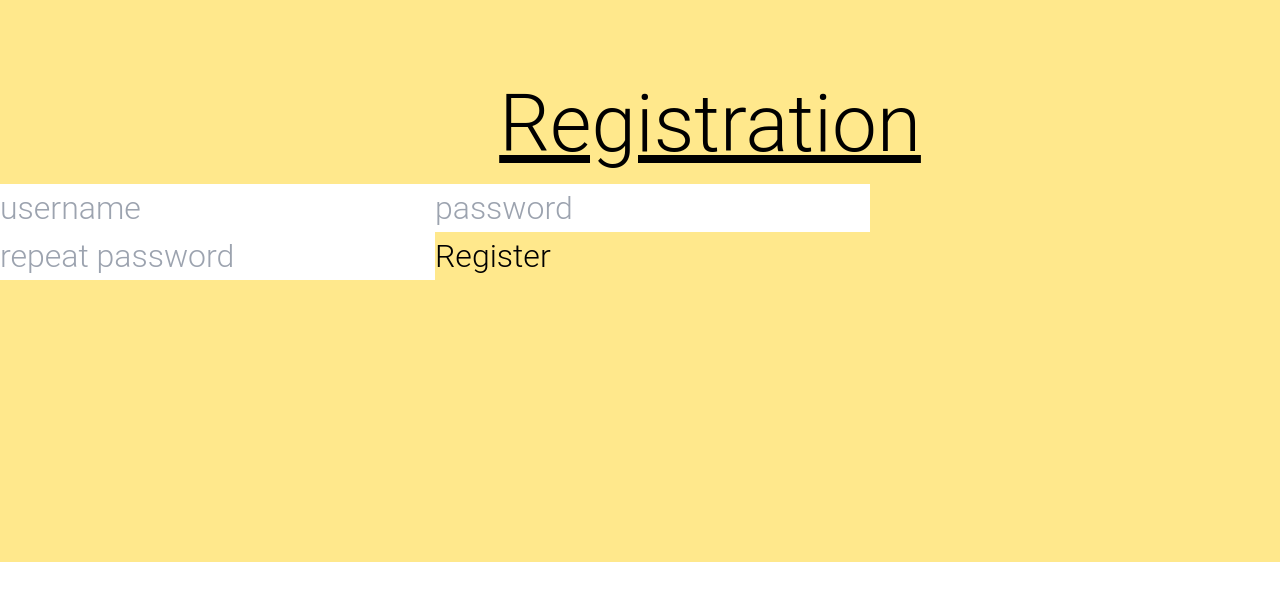
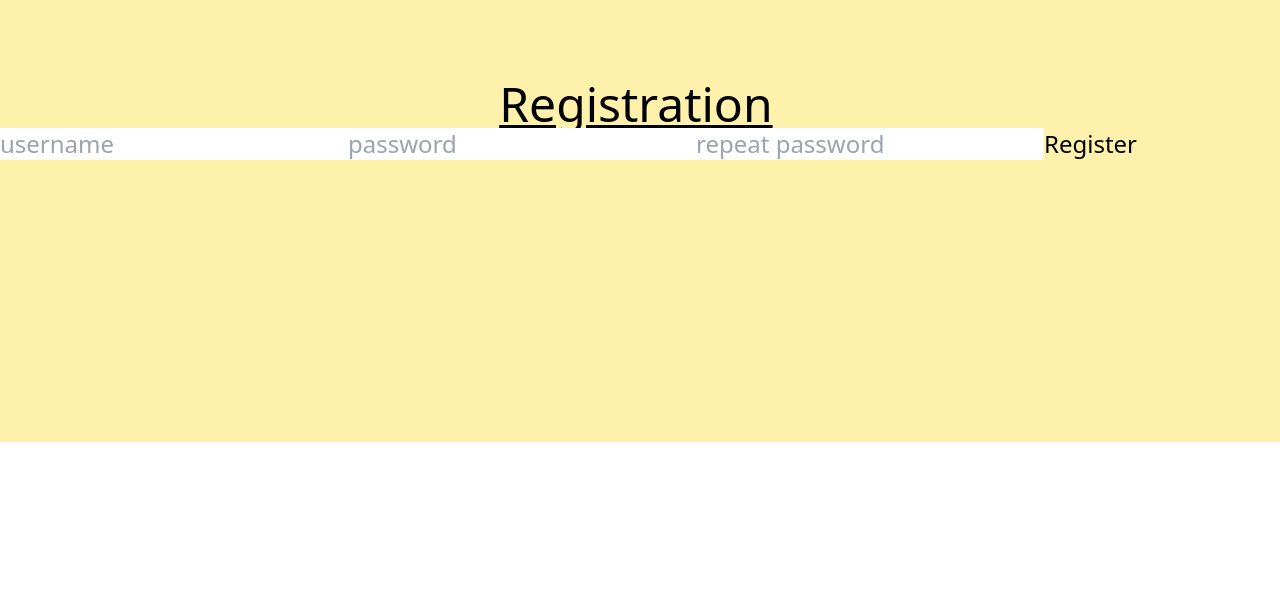
Before and after one commit to Gregor499/timetable-generator, a React (Create React App) app in the folder frontend/: page /register in a window 1280 px wide. Shown: the top 600 px of the page. Built offline with nearby package versions, Linux system fonts and the light colour scheme.

Commit message:
- integrated css files content into tsx files with tailwind framework

```diff
--- a/frontend/src/questions/QuestionList.css
+++ /dev/null
@@ -1,42 +0,0 @@
-.body{
-    width: 100%;
-    margin: auto;
-    background-color: rgba(255, 204, 0, 0.45);
-    display: flex;
-    flex-flow: column;
-    justify-content: stretch;}
-
-.questions{
-    width: 70%;
-    margin: auto;
-}
-
-.questionHeadline{
-    margin: auto;
-    margin-top: 2%;
-    width: 50%;
-    padding: 10px;
-    font-size: 4em;
-    text-decoration-line: underline;
-    text-align: center;
-    font-family: "Roboto Light", serif;
-
-}
-
-.createButton{
-    color: rgba(0, 0, 0, 0.83);
-    font-size: 1em;
-    width: 100%;
-    height: 70px;
-    margin: auto;
-    margin-bottom: 50px;
-    margin-top: 20px;
-
-    background-color: tomato;
-
-    font-size: 3em;
-    font-family: "Roboto Light", serif;
-
-    border-style: solid;
-    border-color: #656565;
-}
--- a/frontend/src/questions/QuestionList.tsx
+++ b/frontend/src/questions/QuestionList.tsx
@@ -4,8 +4,6 @@ import {getQuestionList, getTimeAnswer} from "../service/apiService";
 import QuestionListComponent from "./QuestionListComponent";
 // import {setWorkdayAnswer} from "./QuestionListComponent";
 import {Question, TimeAnswer} from "../service/models";
-import "./QuestionList.css"
-
 
 export default function QuestionList() {
 
@@ -32,9 +30,9 @@ export default function QuestionList() {
             key={question.id} question={question} answers={allAnswers} answerCallback={onAnswer}/>)
 
 return (
-    <div className="body">
-    <div className="questions">
-        <h1 className="questionHeadline"> Questions:</h1>
+    <div className="body w-full mx-auto bg-yellow-300/45 flex flex-col justify-stretch">
+    <div className="questions w-[70%] mx-auto">
+        <h1 className="questionHeadline mx-auto mt-8 w-[50%] p-2 text-4xl underline text-center font-roboto-light"> Questions:</h1>
         {errorMessage && <div>{errorMessage}</div>}
         {questions}
 
@@ -42,7 +40,7 @@ return (
         <br/>
 
         <NavLink to={"/timetable"}>
-            <button className="createButton">create</button>
+            <button className="createButton text-black/80 text-base w-full h-16 mx-auto mb-12 mt-5 bg-red-400 text-3xl font-roboto-light border border-gray-500">create</button>
         </NavLink>
     </div>
 
--- a/frontend/src/questions/QuestionListComponent.css
+++ /dev/null
@@ -1,25 +0,0 @@
-.question{
-    border: black;
-    background-color: rgba(0, 160, 255, 0.61);
-    font-family: Roboto, serif;
-    font-size: 1.5em;
-    padding: 10px;
-    height: 5%;
-    width: 60%;
-    margin: auto;
-    text-align: center;
-    margin-top: 50px;
-    margin-bottom: 5px;
-
-    border-style: solid;
-    border-color: black;
-}
-
-.questionAnswer{
-    color: rgba(0, 0, 0, 0.83);
-    font-size: 1em;
-
-    border-style: solid;
-    border-color: black;
-    border-radius: 8px;
-}
--- a/frontend/src/questions/QuestionListComponent.tsx
+++ b/frontend/src/questions/QuestionListComponent.tsx
@@ -2,7 +2,6 @@ import {Question, TimeAnswer, TimeUnit, WorkdayAnswer} from "../service/models";
 import {useEffect, useState} from "react";
 import {getTimeUnitList, postTimeAnswer, postWorkdayAnswer} from "../service/apiService";
 import TimeAnswerProperties from "./TimeAnswerProperties";
-import "./QuestionListComponent.css"
 
 interface QuestionProps {
     question: Question
@@ -125,7 +124,7 @@ export default function QuestionListComponent(props: QuestionProps) {
                return(
                <div>
                    <select
-                       className="questionAnswer"
+                       className="questionAnswer text-black/80 text-base border border-black rounded-lg"
                        name={props.question.type}
                        id={props.question.id}
                        onChange={event => setTimeAnswer(Number(event.target.value))}
@@ -146,7 +145,7 @@ export default function QuestionListComponent(props: QuestionProps) {
         };
 
     return (
-        <div className="question">
+        <div className="question border border-black bg-blue-300/60 font-roboto text-xl p-2 h-[5%] w-[60%] mx-auto text-center mt-12 mb-1.5">
             <p>{props.question.question}</p>
             {errorMessage && <div>{errorMessage}</div>}
             {QuestionType()}
--- a/frontend/src/security/Login.tsx
+++ b/frontend/src/security/Login.tsx
@@ -1,34 +1,46 @@
-import {FormEvent, useState} from "react";
-import {useNavigate} from "react-router-dom";
-import {loginUser} from "../service/apiService";
-import "./LoginAndRegister.css"
-
+import { FormEvent, useState } from "react";
+import { useNavigate } from "react-router-dom";
+import { loginUser } from "../service/apiService";
 
 export default function Login() {
-
-    const [username, setUsername] = useState("")
-    const [password, setPassword] = useState("")
-    const [errorMessage, setErrorMessage] = useState("")
-
-    const nav = useNavigate()
+    const [username, setUsername] = useState("");
+    const [password, setPassword] = useState("");
+    const [errorMessage, setErrorMessage] = useState("");
+    const nav = useNavigate();
 
     const login = (ev: FormEvent) => {
-        ev.preventDefault()
-        loginUser({username, password})
-            .then(loginResponse => localStorage.setItem("jwt", loginResponse.jwt))
-            .then (() => nav("/"))
-            .catch(() => setErrorMessage("Login failed"))
-    }
+        ev.preventDefault();
+        loginUser({ username, password })
+            .then((loginResponse) => localStorage.setItem("jwt", loginResponse.jwt))
+            .then(() => nav("/"))
+            .catch(() => setErrorMessage("Login failed"));
+    };
 
     return (
-        <div className="page">
-            <h3 className="heading">Login</h3>
+        <div className="page mx-auto bg-yellow-300/45 flex flex-col justify-stretch font-roboto-light pt-20 pb-[22%] w-full">
+            <h3 className="heading text-5xl underline ml-auto w-[61%]">Login</h3>
             <form onSubmit={login}>
-                <input className="inputField" type="text" value={username} onChange={event => setUsername(event.target.value)} placeholder="username"/>
-                <input className="inputField" type="password" value={password} onChange={event => setPassword(event.target.value)} placeholder="password"/>
-                <input className="submitButton" type="submit" value="Login"/>
+                <input
+                    className="inputField text-2xl"
+                    type="text"
+                    value={username}
+                    onChange={(event) => setUsername(event.target.value)}
+                    placeholder="username"
+                />
+                <input
+                    className="inputField text-2xl"
+                    type="password"
+                    value={password}
+                    onChange={(event) => setPassword(event.target.value)}
+                    placeholder="password"
+                />
+                <input
+                    className="submitButton text-2xl mx-auto"
+                    type="submit"
+                    value="Login"
+                />
                 {errorMessage && <div>{errorMessage}</div>}
             </form>
         </div>
-    )
+    );
 }
--- a/frontend/src/security/LoginAndRegister.css
+++ /dev/null
@@ -1,32 +0,0 @@
-html{
-    height: 100%
-}
-
-.page{
-    margin: auto;
-    background-color: rgba(255, 204, 0, 0.45);
-    display: flex;
-    flex-flow: column;
-    justify-content: stretch;
-    font-family: "Roboto Light", serif;
-    padding-top: 5%;
-    padding-bottom: 22%;
-    width: 100%;
-}
-
-.heading{
-    font-size: 5em;
-    text-decoration-line: underline;
-    margin-left: auto;
-    width: 61%;
-}
-
-.inputField{
-    font-size: 2em;
-
-}
-
-.submitButton{
-    font-size: 2em;
-    margin: auto;
-}
--- a/frontend/src/security/Register.tsx
+++ b/frontend/src/security/Register.tsx
@@ -1,41 +1,53 @@
-import {FormEvent, useState} from "react";
-import {useNavigate} from "react-router-dom";
-import {registerUser} from "../service/apiService";
-import "./LoginAndRegister.css"
-
+import { FormEvent, useState } from "react";
+import { useNavigate } from "react-router-dom";
+import { registerUser } from "../service/apiService";
 
 export default function Register() {
-
-    const [username, setUsername] = useState("")
-    const [password, setPassword] = useState("")
-    const [passwordRepeat, setPasswordRepeat] = useState("")
-    const [errorMessage, setErrorMessage] = useState("")
-
-    const nav = useNavigate()
+    const [username, setUsername] = useState("");
+    const [password, setPassword] = useState("");
+    const [passwordRepeat, setPasswordRepeat] = useState("");
+    const [errorMessage, setErrorMessage] = useState("");
+    const nav = useNavigate();
 
     const register = (ev: FormEvent) => {
-        ev.preventDefault()
-        registerUser({username, password, passwordRepeat})
+        ev.preventDefault();
+        registerUser({ username, password, passwordRepeat })
             .then(() => nav("/"))
-            .catch(() => setErrorMessage("User could not be created."))
-    }
+            .catch(() => setErrorMessage("User could not be created."));
+    };
 
     return (
-        <div className="page">
-            <h3 className="heading">Registration</h3>
+        <div className="page mx-auto bg-yellow-300/45 flex flex-col justify-stretch font-roboto-light pt-20 pb-[22%] w-full">
+            <h3 className="heading text-5xl underline ml-auto w-[61%]">Registration</h3>
             <form onSubmit={register}>
-                <input className="inputField" type="text" value={username} onChange={event => setUsername(event.target.value)}
-                       placeholder="username"/>
-                <input className="inputField" type="password" value={password} onChange={event => setPassword(event.target.value)}
-                        placeholder="password"/>
-                <input className="inputField" type="password" value={passwordRepeat}
-                       onChange={event => setPasswordRepeat(event.target.value)}
-                        placeholder={"repeat password"}/>
-                <input className="submitButton" type="submit" value="Register"/>
-                {errorMessage && <div> {errorMessage}
-                </div>
-                }
+                <input
+                    className="inputField text-2xl"
+                    type="text"
+                    value={username}
+                    onChange={(event) => setUsername(event.target.value)}
+                    placeholder="username"
+                />
+                <input
+                    className="inputField text-2xl"
+                    type="password"
+                    value={password}
+                    onChange={(event) => setPassword(event.target.value)}
+                    placeholder="password"
+                />
+                <input
+                    className="inputField text-2xl"
+                    type="password"
+                    value={passwordRepeat}
+                    onChange={(event) => setPasswordRepeat(event.target.value)}
+                    placeholder="repeat password"
+                />
+                <input
+                    className="submitButton text-2xl mx-auto"
+                    type="submit"
+                    value="Register"
+                />
+                {errorMessage && <div>{errorMessage}</div>}
             </form>
         </div>
-    )
+    );
 }
```
